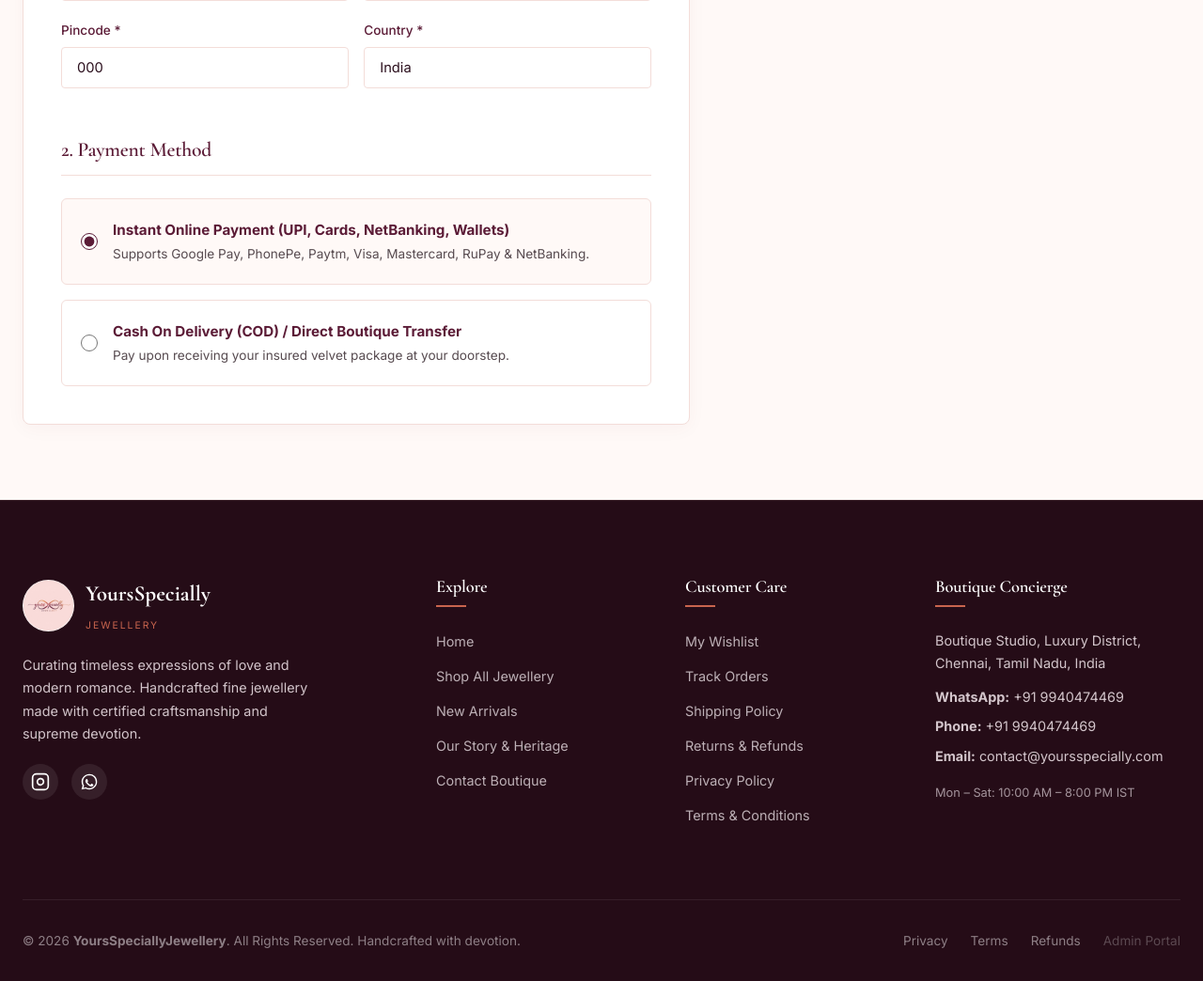
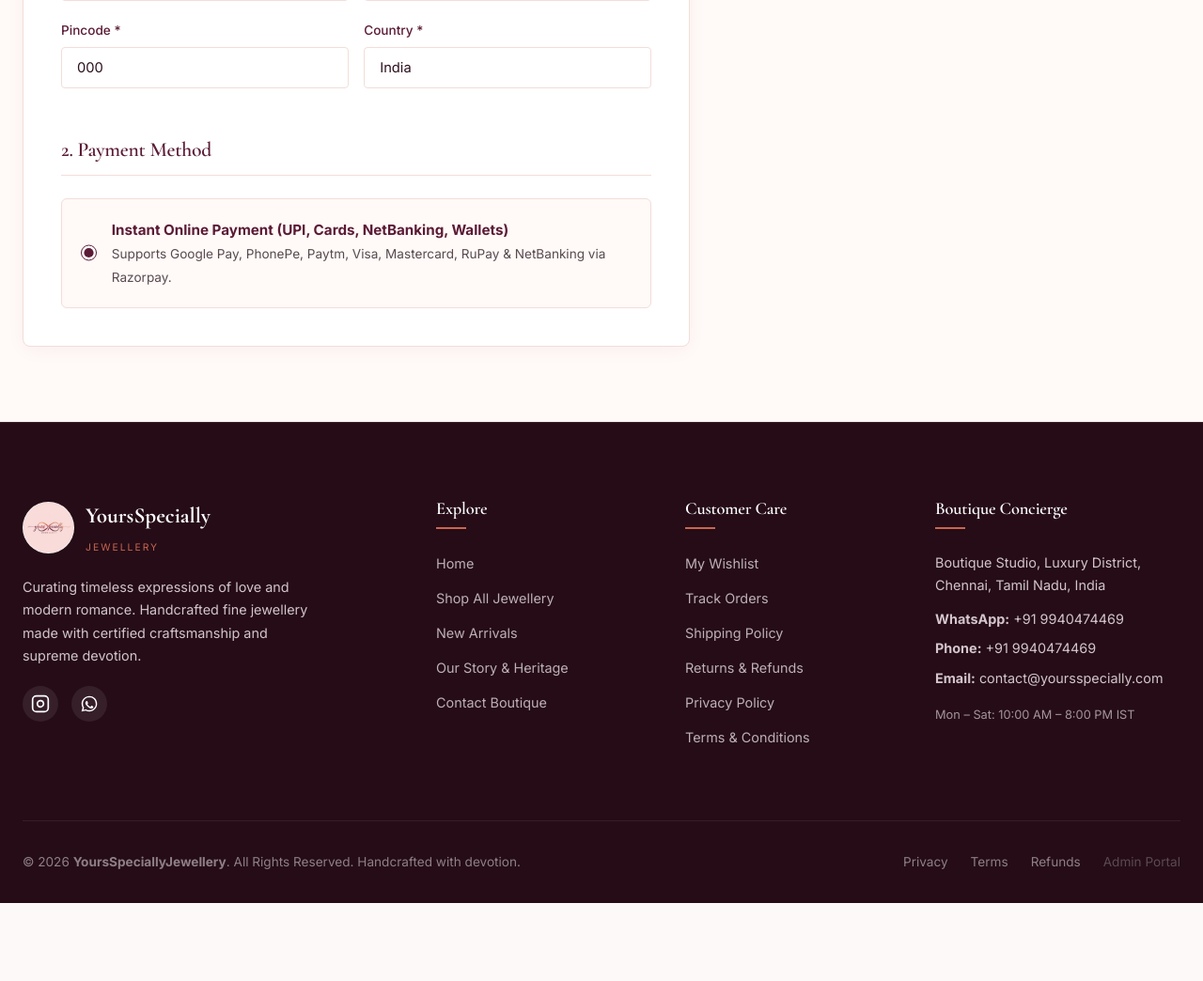
Before and after one commit to Pradeep-1-source/yoursspecially-jewellery, a PHP site: page /checkout.php in a window 1280 px wide. Shown: the part 832-1876 px from the top of the page at 94% size. After the commit the page ends 1793 px from the top, so only its background shows below. Run offline with PHP 8.4, Linux system fonts and the light colour scheme; the visitor is signed in with stand-in values (Sample User, id 1); data comes from the database, SQL or seed files in the repository; tables that the repository leaves empty hold one stand-in row (values such as "Sample post"); some libraries are stand-ins or nearby versions; some web fonts are replaced.

Commit message:
Remove COD option from checkout and enforce online Razorpay payments only

```diff
--- a/checkout.php
+++ b/checkout.php
@@ -91,7 +91,7 @@ if ($_SERVER['REQUEST_METHOD'] === 'POST') {
     $state = trim($_POST['state'] ?? '');
     $pincode = trim($_POST['pincode'] ?? '');
     $country = trim($_POST['country'] ?? 'India');
-    $paymentMethod = $_POST['payment_method'] ?? 'online'; // 'online' or 'cod'
+    $paymentMethod = 'online';
 
     if (empty($name) || empty($email) || empty($phone) || empty($address1) || empty($city) || empty($state) || empty($pincode)) {
         $errors[] = 'Please fill in all required shipping and contact details.';
@@ -142,8 +142,8 @@ if ($_SERVER['REQUEST_METHOD'] === 'POST') {
                 (customer_id, order_number, subtotal, shipping_charge, discount, total_amount, payment_method, payment_status, order_status, customer_name, customer_phone, customer_email, shipping_address, created_at)
                 VALUES (?, ?, ?, ?, ?, ?, ?, ?, ?, ?, ?, ?, ?, NOW())");
 
-            $initialPaymentStatus = ($paymentMethod === 'cod') ? 'Pending' : 'Pending';
-            $initialOrderStatus = ($paymentMethod === 'cod') ? 'Confirmed' : 'Pending';
+            $initialPaymentStatus = 'Pending';
+            $initialOrderStatus = 'Pending';
 
             $orderStmt->execute([
                 $customerId,
@@ -178,16 +178,6 @@ if ($_SERVER['REQUEST_METHOD'] === 'POST') {
                     $ci['price'],
                     $lineSub
                 ]);
-
-                // If COD, deduct inventory stock immediately
-                if ($paymentMethod === 'cod') {
-                    if (!empty($ci['variant_id'])) {
-                        $updVarStock = $db->prepare("UPDATE product_variants SET stock = GREATEST(0, stock - ?) WHERE id = ?");
-                        $updVarStock->execute([$ci['quantity'], $ci['variant_id']]);
-                    }
-                    $updStock = $db->prepare("UPDATE products SET stock = GREATEST(0, stock - ?) WHERE id = ?");
-                    $updStock->execute([$ci['quantity'], $ci['product_id']]);
-                }
             }
 
             // Save address to customer profile if logged in
@@ -202,20 +192,10 @@ if ($_SERVER['REQUEST_METHOD'] === 'POST') {
 
             $db->commit();
 
-            // Handle Payment Strategy
-            if ($paymentMethod === 'cod') {
-                // Clear cart
-                $delCart = $db->prepare("DELETE FROM cart_items WHERE cart_id = ?");
-                $delCart->execute([$cartId]);
-                unset($_SESSION['applied_coupon']);
-
-                header("Location: " . BASE_URL . "order-success.php?order=" . urlencode($orderNumber));
-                exit;
-            } else {
-                // Online Payment Gateway Checkout: Render Payment Verification Screen
-                $_SESSION['pending_order_id'] = $newOrderId;
-                $_SESSION['pending_order_number'] = $orderNumber;
-                $_SESSION['pending_order_total'] = $grandTotal;
+            // Online Payment Gateway Checkout: Render Payment Verification Screen
+            $_SESSION['pending_order_id'] = $newOrderId;
+            $_SESSION['pending_order_number'] = $orderNumber;
+            $_SESSION['pending_order_total'] = $grandTotal;
 
                 // Proceed to payment gateway initiation
                 $gateway = getPaymentGateway();
@@ -489,7 +469,6 @@ if ($_SERVER['REQUEST_METHOD'] === 'POST') {
                 <?php
                 require_once __DIR__ . '/includes/footer.php';
                 exit;
-            }
 
         } catch (Exception $e) {
             if ($db->inTransaction()) {
@@ -588,15 +567,7 @@ require_once __DIR__ . '/includes/header.php';
                         <input type="radio" name="payment_method" value="online" checked style="accent-color: var(--primary); width: 18px; height: 18px;">
                         <div>
                             <strong style="color: var(--primary); display: block;">Instant Online Payment (UPI, Cards, NetBanking, Wallets)</strong>
-                            <span style="font-size: 0.85rem; color: var(--text-secondary);">Supports Google Pay, PhonePe, Paytm, Visa, Mastercard, RuPay & NetBanking.</span>
-                        </div>
-                    </label>
-
-                    <label style="display: flex; align-items: center; gap: 1rem; padding: 1.25rem; border: 1px solid var(--border-subtle); border-radius: 6px; cursor: pointer; background: #fff;">
-                        <input type="radio" name="payment_method" value="cod" style="accent-color: var(--primary); width: 18px; height: 18px;">
-                        <div>
-                            <strong style="color: var(--primary); display: block;">Cash On Delivery (COD) / Direct Boutique Transfer</strong>
-                            <span style="font-size: 0.85rem; color: var(--text-secondary);">Pay upon receiving your insured velvet package at your doorstep.</span>
+                            <span style="font-size: 0.85rem; color: var(--text-secondary);">Supports Google Pay, PhonePe, Paytm, Visa, Mastercard, RuPay & NetBanking via Razorpay.</span>
                         </div>
                     </label>
                 </div>
```
